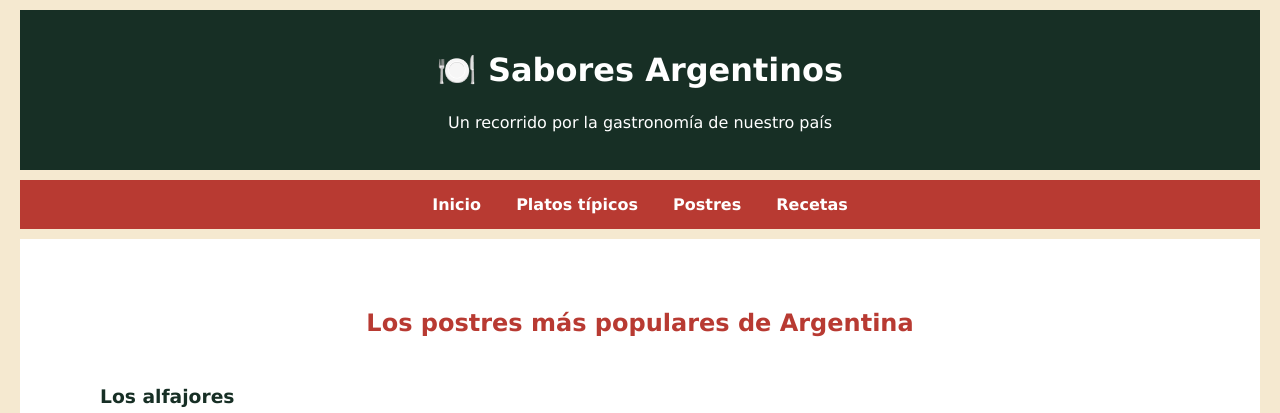
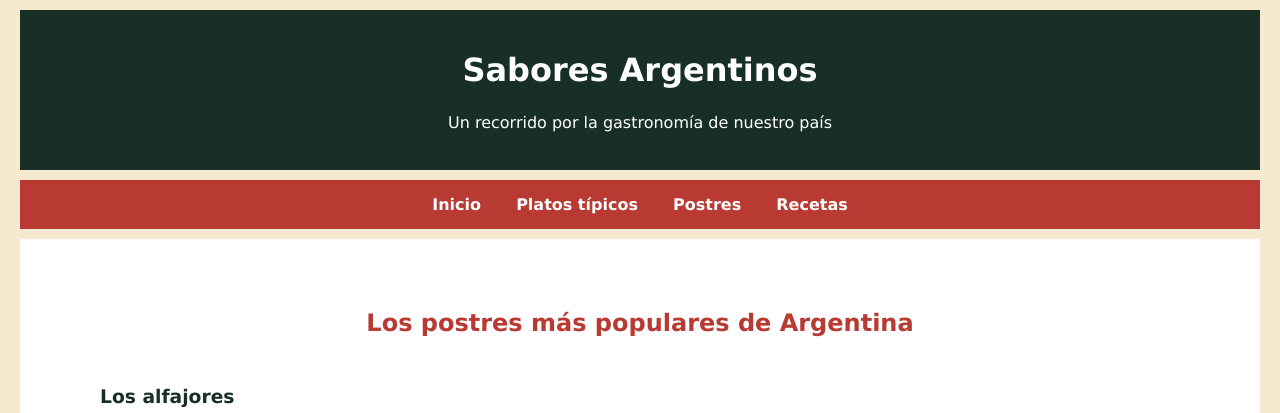
Before and after one commit to manumader22-ux/act-final-Mader, a plain HTML site: page postres.html in a window 1280 px wide. Shown: the top 413 px of the page. Drawn offline with Linux system fonts and the light colour scheme.

Commit message:
Update postres.html

```diff
--- a/postres.html
+++ b/postres.html
@@ -9,7 +9,7 @@
 <body>
 
 <header>
-    <h1>🍽️ Sabores Argentinos</h1>
+    <h1>Sabores Argentinos</h1>
     <p>Un recorrido por la gastronomía de nuestro país</p>
 </header>
 
```
